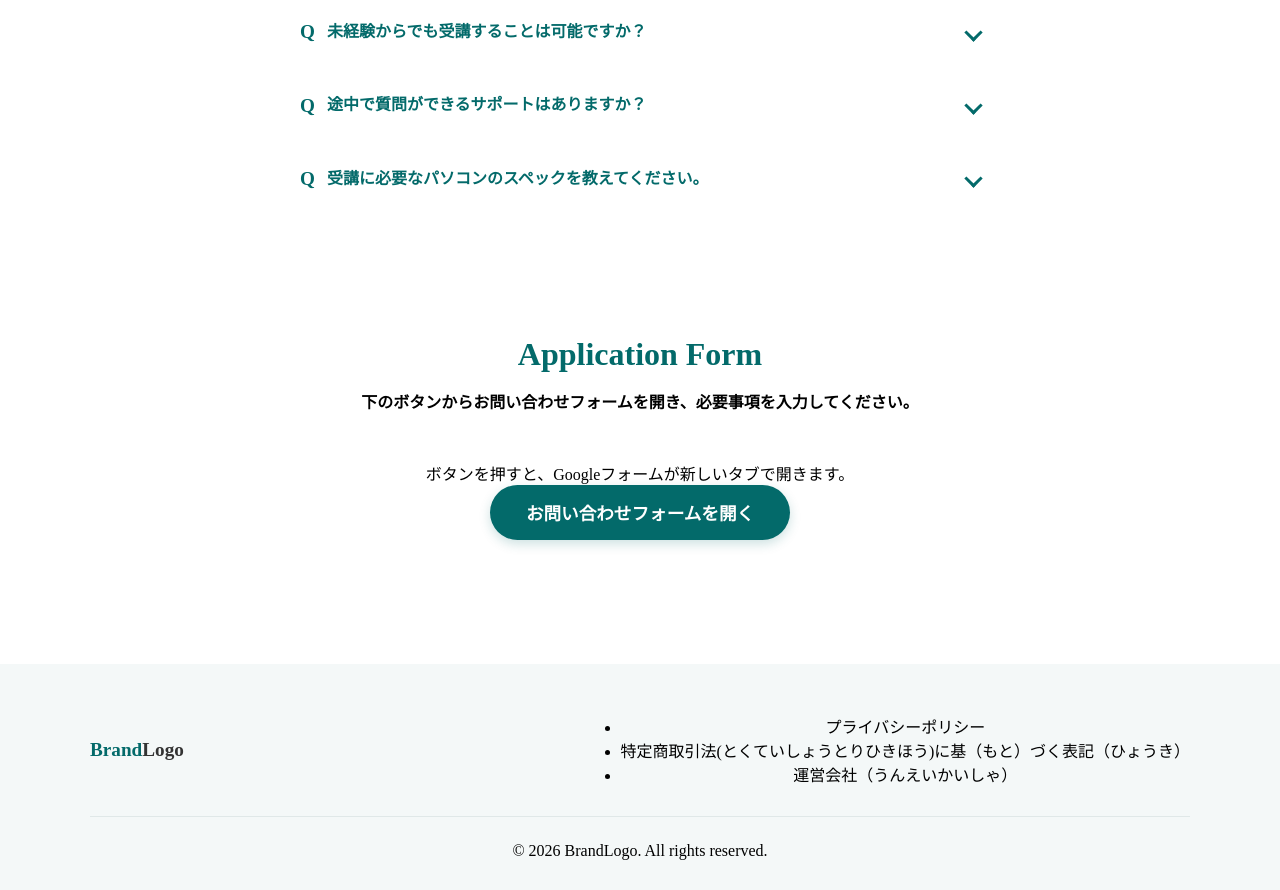
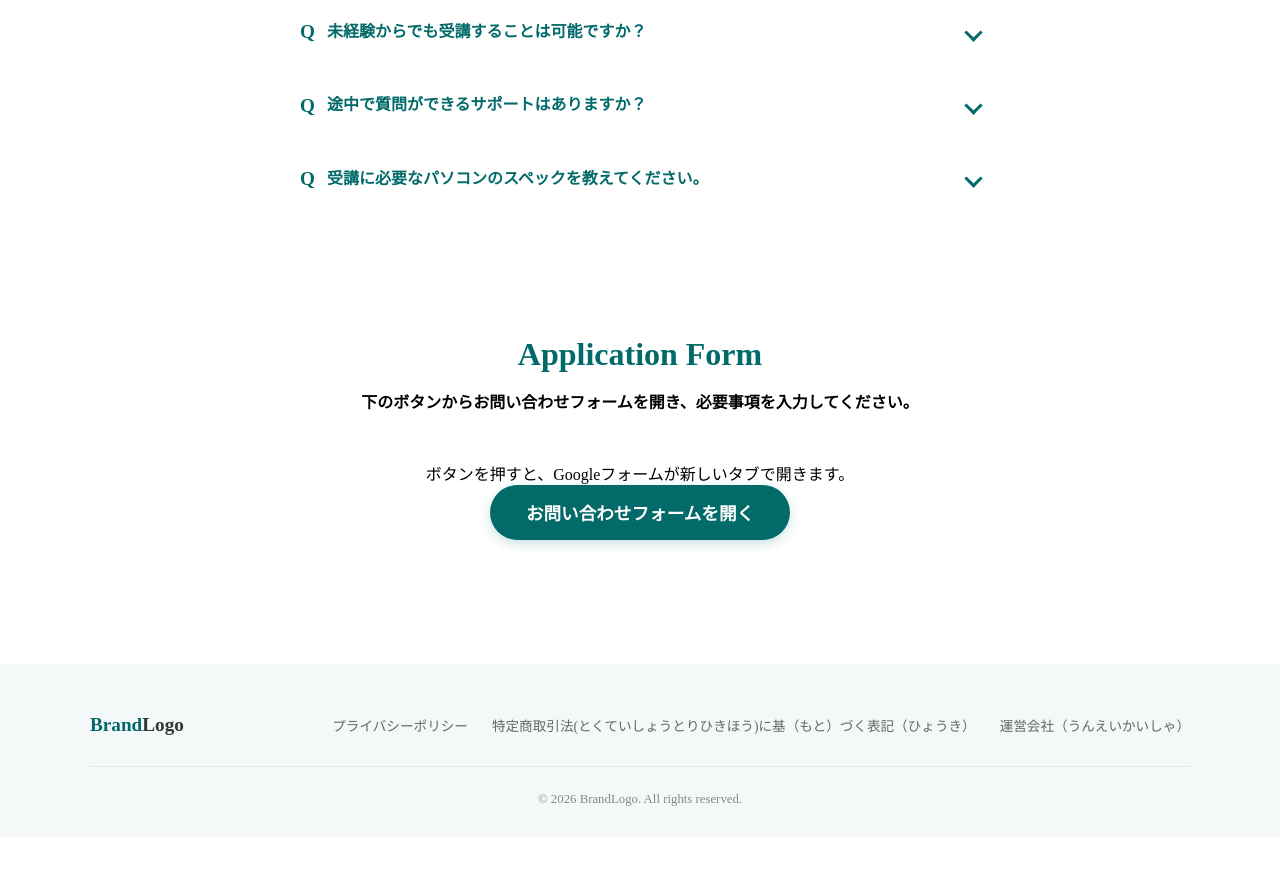
Before and after one commit to UniversityLecturer/footer, a plain HTML site: page index.html in a window 1280 px wide. Shown: the part 3696-4586 px from the top of the page. After the commit the page ends 4533 px from the top, so only its background shows below. Drawn offline with Linux system fonts and the light colour scheme.

Commit message:
Update style.css

```diff
--- a/style.css
+++ b/style.css
@@ -834,6 +834,32 @@ a {
     color: #036a6a;
 }
 /* WEB-DAY22_Code */
+.footer-links {
+    display: flex;
+    gap: 24px;
+    list-style: none;
+    margin: 0;
+    padding: 0;
+}
+.footer-links a {
+    text-decoration: none;
+    color: #666666;
+    font-size: 0.85rem;
+    transition: color 0.3s ease;
+}
+.footer-links a:hover {
+    color: #036a6a; /* ホバーでブランドカラーに */
+}
+
+/* フッター下部（コピーライト） */
+.footer-bottom {
+    text-align: center;
+}
+.copyright {
+    margin: 0;
+    font-size: 0.8rem;
+    color: #888888;
+}
 
 
 /* ==========================================
```
